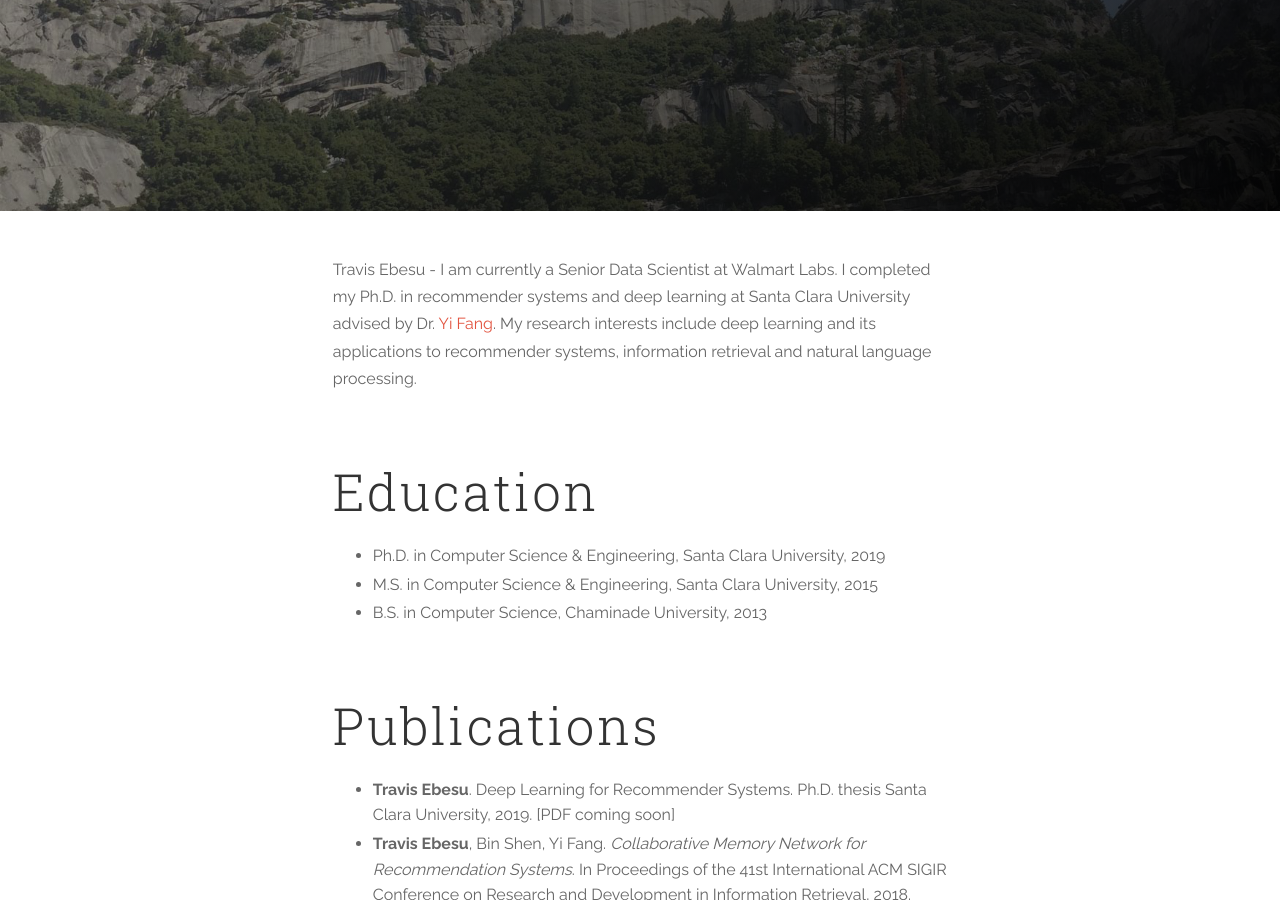
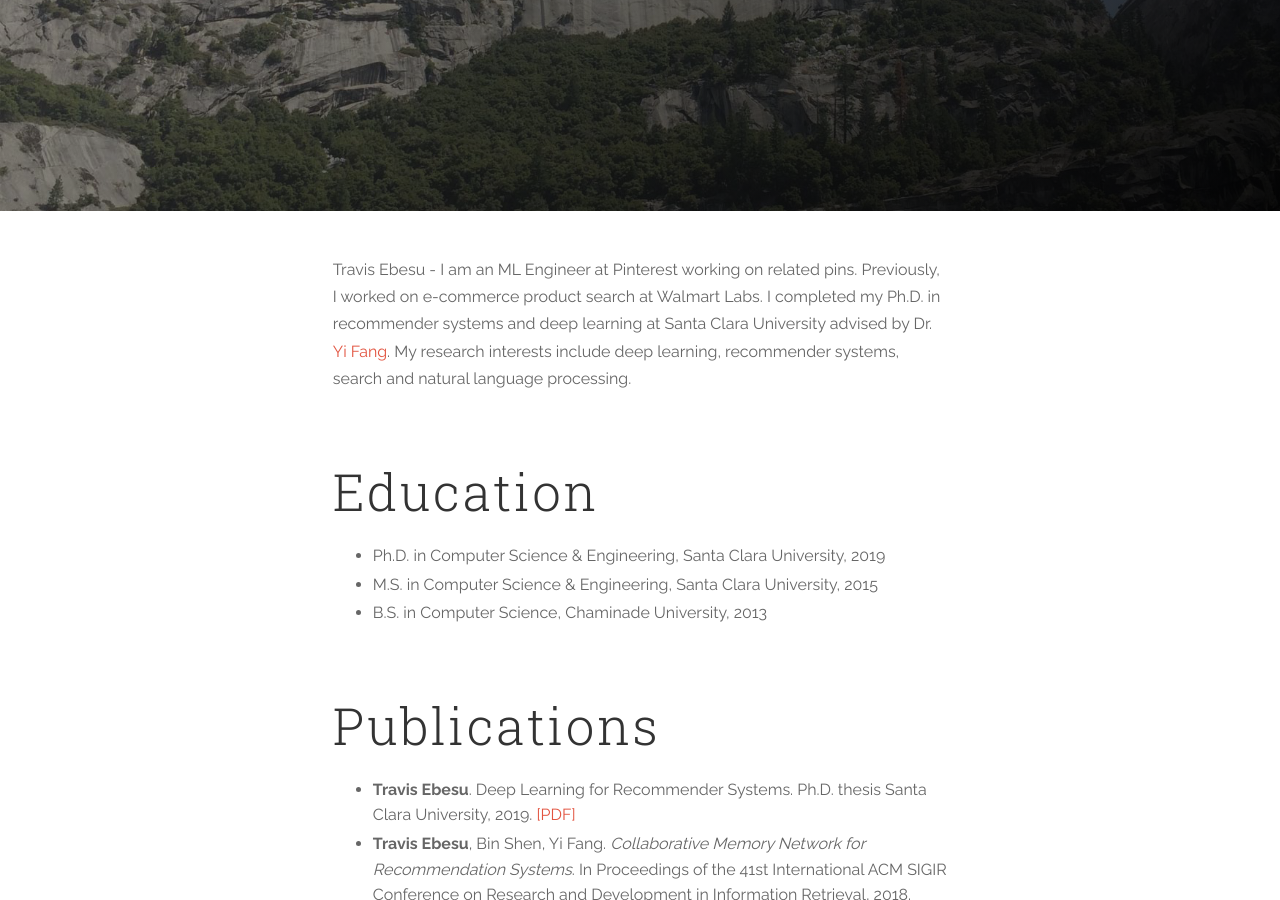
Before and after one commit to tebesu/tebesu.github.io, a Jekyll site: the page built from about.md, in a window 1280 px wide and 900 px high, scrolled down 374 px. Built offline with Jekyll 4.4.1, drawn with Linux system fonts in a browser that asks for light colours; a style sheet for code colours, icons or effects is not loaded.

Commit message:
update about me

```diff
--- a/about.md
+++ b/about.md
@@ -5,9 +5,7 @@ permalink: /about
 ---
 
 
-Travis Ebesu - I am currently a Senior Data Scientist at Walmart Labs. I completed my Ph.D. in recommender systems and deep learning at Santa Clara University advised by Dr. [Yi Fang](http://www.cse.scu.edu/~yfang/). My research interests include deep learning and its applications to recommender systems, information retrieval and natural language processing.
-
-<!-- See my publications below or my [Google Scholar Page](https://scholar.google.com/citations?user=h6KUq-QAAAAJ). -->
+Travis Ebesu - I am an ML Engineer at Pinterest working on related pins. Previously, I worked on e-commerce product search at Walmart Labs. I completed my Ph.D. in recommender systems and deep learning at Santa Clara University advised by Dr. [Yi Fang](http://www.cse.scu.edu/~yfang/). My research interests include deep learning, recommender systems, search and natural language processing.
 
 <br>
 
@@ -19,9 +17,13 @@ Travis Ebesu - I am currently a Senior Data Scientist at Walmart Labs. I complet
 <br>
 
 # Publications
-* **Travis Ebesu**. Deep Learning for Recommender Systems. Ph.D. thesis Santa Clara University, 2019. [PDF coming soon]
+* **Travis Ebesu**. Deep Learning for Recommender Systems. Ph.D. thesis Santa Clara University, 2019. [[PDF]](https://scholarcommons.scu.edu/cgi/viewcontent.cgi?article=1021&context=eng_phd_theses)
 * **Travis Ebesu**, Bin Shen, Yi Fang. *Collaborative Memory Network for Recommendation Systems*. In Proceedings of the 41st International ACM SIGIR Conference on Research and Development in Information Retrieval, 2018. [[PDF]](https://arxiv.org/pdf/1804.10862.pdf) [[Slides]]({{ site.url }}/assets/SIGIR_2018_CMN_Slides.pdf) [[Code]](https://github.com/tebesu/CollaborativeMemoryNetwork)
 * Suthee Chaidaroon, **Travis Ebesu**, Yi Fang. *Deep Semantic Text Hashing with Weak Supervision*. In Proceedings of the 41st International ACM SIGIR Conference on Research and Development in Information Retrieval, 2018. [[PDF]](http://www.cse.scu.edu/~yfang/Deep_Semantic_Text_Hashing_Weak_Supervision.pdf) [[Code]](https://github.com/unsuthee/SemanticHashingWeakSupervision)
 * Yogesh Jhamb, **Travis Ebesu**, Yi Fang. *Attentive Contextual Denoising Autoencoder For Recommendation*. In Proceedings of the ACM SIGIR International Conference on the Theory of Information Retrieval (ICTIR), 2018. [[PDF]](http://www.cse.scu.edu/~yfang/ACDA.pdf) [[Code]](https://github.com/yjhamb/acda)
 * **Travis Ebesu**, Yi Fang. *Neural Citation Network for Context-Aware Citation Recommendation*. In Proceedings of the 40th International ACM SIGIR Conference on Research and Development in Information Retrieval, 2017. [[PDF]](http://www.cse.scu.edu/~yfang/NCN.pdf) [[Poster]]({{ site.url }}/assets/NCN_Poster_SIGIR_2017.pdf) [[Code]](https://github.com/tebesu/NeuralCitationNetwork)
 * **Travis Ebesu**, Yi Fang. *Neural Semantic Personalized Ranking for Item Cold-Start Recommendation*. In Information Retrieval Journal (IRJ), Springer, 2017. [[PDF]](http://www.cse.scu.edu/~yfang/NSPR.pdf)
+
+<br>
+
+<!-- Reviewer: IEEE Intelligent Systems -->
```
